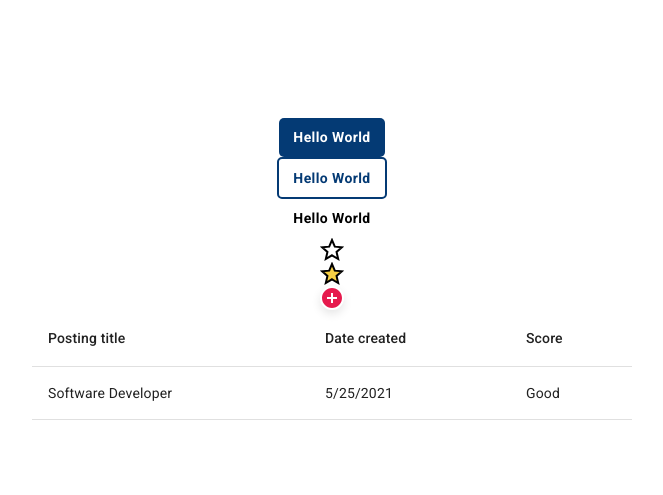
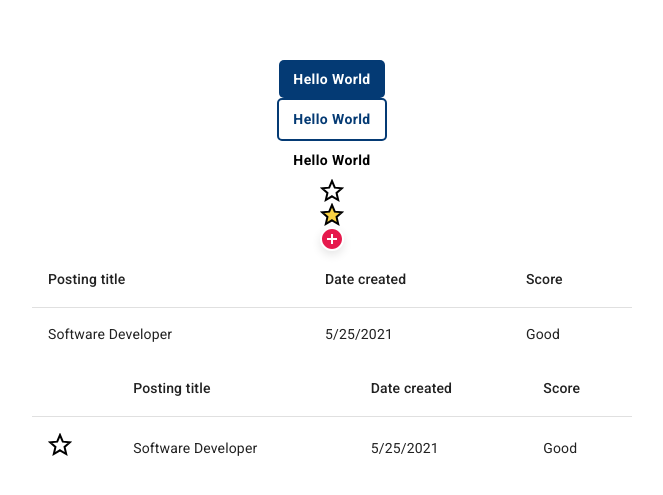
Before and after one commit to ReneReid/Internify, a React (Create React App) app in the folder internify/: page / in a window 1280 px wide. Shown: the part 131-626 px from the top of the page, without its empty margins (308-971 px from the left). Built offline with nearby package versions, Linux system fonts and the light colour scheme.

Commit message:
added the other table

```diff
--- a/internify/src/App.js
+++ b/internify/src/App.js
@@ -5,9 +5,10 @@ import {
   ButtonClear,
 } from "./components/atoms/Button";
 import { StarPlain, StarColoured, Add} from "./components/atoms/Icon";
-import { BasicTable } from "./components/molecules/Table";
+import { TableBasic, TableStar } from "./components/molecules/Table";
 
 const data = [{
+  "isStarred": false,
   "title": "Software Developer",
   "dateCreated": new Date("05/25/2021").toLocaleDateString(),
   "score": "Good"
@@ -23,7 +24,8 @@ function App() {
         <StarPlain />
         <StarColoured />
         <Add />
-        <BasicTable data={data} />
+        <TableBasic data={data} />
+        <TableStar data={data} />
       </header>
     </div>
   );
--- a/internify/src/components/molecules/Table.js
+++ b/internify/src/components/molecules/Table.js
@@ -7,11 +7,15 @@ import {
   TableHead,
   TableRow,
 } from "@material-ui/core";
+import { StarPlain, StarColoured } from "../atoms/Icon";
 
 const useStyles = makeStyles({
   table: {
     minWidth: 400,
     maxWidth: 600,
+  },
+  row: {
+    borderBottom: "none",
   },
 });
 
@@ -19,12 +23,14 @@ function createBasicData(title, dateCreated, score) {
   return { title, dateCreated, score };
 }
 
-export const BasicTable = (props) => {
+function createData(isStarred, title, dateCreated, score) {
+  return { isStarred, title, dateCreated, score };
+}
+
+export const TableBasic = (props) => {
   const classes = useStyles();
-  console.log(props.data);
-
   const rows = props.data?.map((x) => {
-      return createBasicData(x.title, x.dateCreated, x.score);
+    return createBasicData(x.title, x.dateCreated, x.score);
   });
 
   return (
@@ -39,9 +45,15 @@ export const BasicTable = (props) => {
       <TableBody>
         {rows.map((row) => (
           <TableRow key={row.name}>
-            <TableCell align="left">{row.title}</TableCell>
-            <TableCell align="left">{row.dateCreated}</TableCell>
-            <TableCell align="left">{row.score}</TableCell>
+            <TableCell className={classes.row} align="left">
+              {row.title}
+            </TableCell>
+            <TableCell className={classes.row} align="left">
+              {row.dateCreated}
+            </TableCell>
+            <TableCell className={classes.row} align="left">
+              {row.score}
+            </TableCell>
           </TableRow>
         ))}
       </TableBody>
@@ -49,4 +61,41 @@ export const BasicTable = (props) => {
   );
 };
 
-export default BasicTable;
+export const TableStar = (props) => {
+  const classes = useStyles();
+  const rows = props.data?.map((x) => {
+    return createData(x.isStarred, x.title, x.dateCreated, x.score);
+  });
+  console.log(rows);
+
+  return (
+    <Table className={classes.table} aria-label="simple table">
+      <TableHead>
+        <TableRow>
+          <TableCell align="left" />
+          <TableCell align="left">Posting&nbsp;title</TableCell>
+          <TableCell align="left">Date&nbsp;created</TableCell>
+          <TableCell align="left">Score</TableCell>
+        </TableRow>
+      </TableHead>
+      <TableBody>
+        {rows.map((row) => (
+          <TableRow key={row.name}>
+            <TableCell className={classes.row} align="left">
+              {row.isStarred ? <StarColoured /> : <StarPlain />}
+            </TableCell>
+            <TableCell className={classes.row} align="left">
+              {row.title}
+            </TableCell>
+            <TableCell className={classes.row} align="left">
+              {row.dateCreated}
+            </TableCell>
+            <TableCell className={classes.row} align="left">
+              {row.score}
+            </TableCell>
+          </TableRow>
+        ))}
+      </TableBody>
+    </Table>
+  );
+};
```
